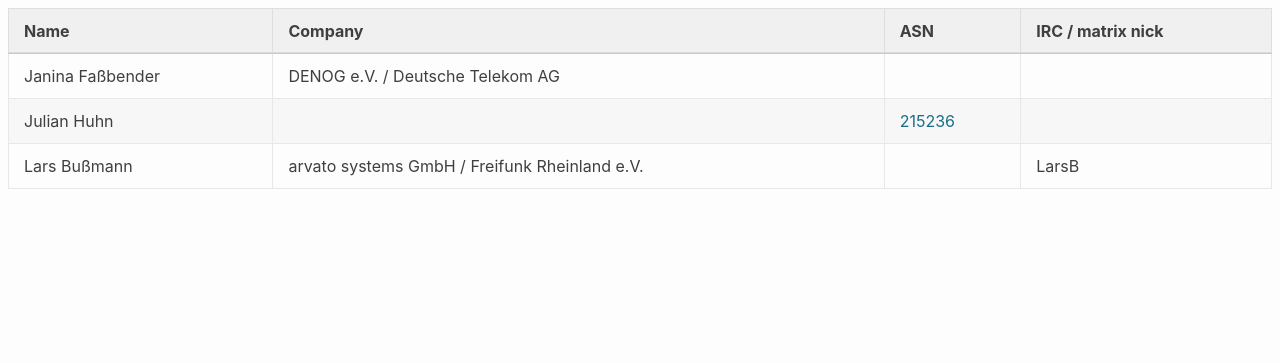
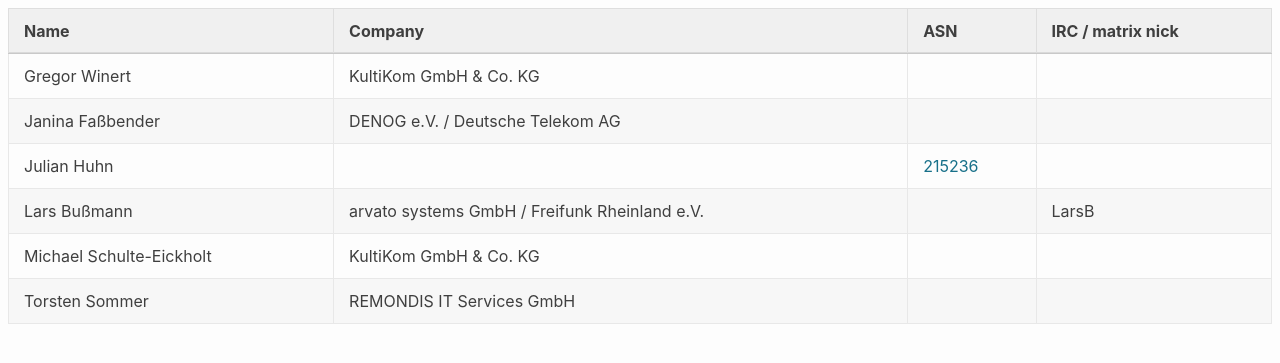
Before and after one commit to denog/pretix-attendeelist, a Jekyll site: the page built from denogmeetup25-02/index.markdown, in a window 1280 px wide. Shown: the top 363 px of the page. Built offline with Jekyll 4.4.1, drawn with Linux system fonts in a browser that asks for light colours.

Commit message:
Latest data: Tue Jan 28 10:10:40 UTC 2025

```diff
--- a/_data/attendees_denogmeetup25-02.json
+++ b/_data/attendees_denogmeetup25-02.json
@@ -1,4 +1,10 @@
 [
+  {
+    "name": "Gregor Winert",
+    "company": "KultiKom GmbH & Co. KG",
+    "irc": null,
+    "asn": null
+  },
   {
     "name": "Janina Faßbender",
     "company": "DENOG e.V. / Deutsche Telekom AG",
@@ -16,5 +22,17 @@
     "company": "arvato systems GmbH / Freifunk Rheinland e.V.",
     "irc": "LarsB",
     "asn": null
+  },
+  {
+    "name": "Michael Schulte-Eickholt",
+    "company": "KultiKom GmbH & Co. KG",
+    "irc": null,
+    "asn": null
+  },
+  {
+    "name": "Torsten Sommer",
+    "company": "REMONDIS IT Services GmbH",
+    "irc": null,
+    "asn": null
   }
 ]
```
